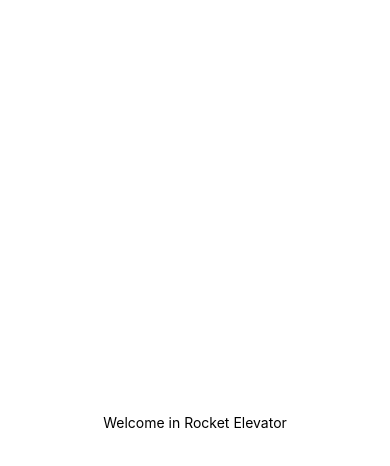
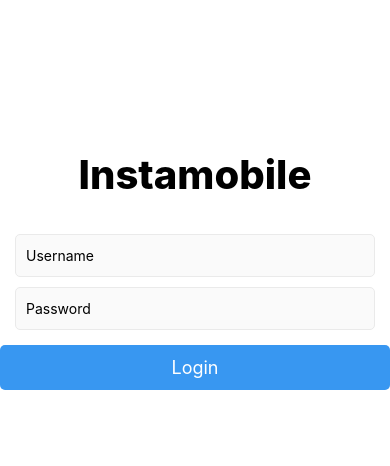
Before and after one commit to ayadisirine/Rocket-Elevator-Mobile, a React Native app: screen / in a window 390 px wide. Shown: the top 466 px of the page. Built offline with nearby package versions, Linux system fonts and the light colour scheme.

Commit message:
login page

```diff
--- a/App.js
+++ b/App.js
@@ -1,13 +1,12 @@
 import { StatusBar } from 'expo-status-bar';
 import React from 'react';
 import { StyleSheet, Text, View } from 'react-native';
+import LoginScreen from './src/login/login.js'
+
 
 export default function App() {
   return (
-    <View style={styles.container}>
-      <Text>Welcome in Rocket Elevator</Text>
-      <StatusBar style="auto" />
-    </View>
+    <LoginScreen />
   );
 }
 
--- a/app.json
+++ b/app.json
@@ -10,6 +10,14 @@
       "resizeMode": "contain",
       "backgroundColor": "#ffffff"
     },
+
+    "description": "This project is really great.",
+
+    "privacy": "public",
+    "sdkVersion": "26.0.0",
+    "platforms": ["ios", "android"],
+
+
     "updates": {
       "fallbackToCacheTimeout": 0
     },
--- a/package.json
+++ b/package.json
@@ -13,6 +13,7 @@
     "react": "16.13.1",
     "react-dom": "16.13.1",
     "react-native": "https://github.com/expo/react-native/archive/sdk-41.0.0.tar.gz",
+    "react-native-elements": "^3.4.1",
     "react-native-web": "~0.13.12"
   },
   "devDependencies": {
--- /dev/null
+++ b/src/login/login.js
@@ -0,0 +1,62 @@
+import React, { Component } from "react";
+
+import styles from "./style";
+import {Keyboard, Text, View, TextInput, TouchableWithoutFeedback, Alert, KeyboardAvoidingView} from 'react-native';
+import { Button } from 'react-native-elements';
+
+const appId = "1047121222092614"
+
+export default class LoginScreen extends Component {
+
+  render() {
+    return (
+      <KeyboardAvoidingView style={styles.containerView} behavior="padding">
+
+      <TouchableWithoutFeedback onPress={Keyboard.dismiss}>
+        <View style={styles.loginScreenContainer}>
+          <View style={styles.loginFormView}>
+          <Text style={styles.logoText}>Instamobile</Text>
+            <TextInput placeholder="Username" placeholderColor="#c4c3cb" style={styles.loginFormTextInput} />
+            <TextInput placeholder="Password" placeholderColor="#c4c3cb" style={styles.loginFormTextInput} secureTextEntry={true}/>
+            <Button
+              buttonStyle={styles.loginButton}
+              onPress={() => this.onLoginPress()}
+              title="Login"
+            />
+            <Button
+              buttonStyle={styles.fbLoginButton}
+              onPress={() => this.onFbLoginPress()}
+              title="Login with Facebook"
+              color="#3897f1"
+            />
+          </View>
+        </View>
+      </TouchableWithoutFeedback>
+      </KeyboardAvoidingView>
+    );
+  }
+
+  componentDidMount() {
+  }
+
+  componentWillUnmount() {
+  }
+
+  onLoginPress() {
+
+  }
+
+  async onFbLoginPress() {
+    const { type, token } = await Expo.Facebook.logInWithReadPermissionsAsync(appId, {
+      permissions: ['public_profile', 'email'],
+    });
+    if (type === 'success') {
+      const response = await fetch(
+        `https://graph.facebook.com/me?access_token=${token}`);
+      Alert.alert(
+        'Logged in!',
+        `Hi ${(await response.json()).name}!`,
+      );
+    }
+  }
+}
--- /dev/null
+++ b/src/login/style.js
@@ -0,0 +1,48 @@
+const React = require("react-native");
+
+const { StyleSheet } = React;
+
+export default {
+
+containerView: {
+  flex: 1,
+},
+loginScreenContainer: {
+  flex: 1,
+},
+logoText: {
+  fontSize: 40,
+  fontWeight: "800",
+  marginTop: 150,
+  marginBottom: 30,
+  textAlign: 'center',
+},
+loginFormView: {
+  flex: 1
+},
+loginFormTextInput: {
+  height: 43,
+  fontSize: 14,
+  borderRadius: 5,
+  borderWidth: 1,
+  borderColor: '#eaeaea',
+  backgroundColor: '#fafafa',
+  paddingLeft: 10,
+  marginLeft: 15,
+  marginRight: 15,
+  marginTop: 5,
+  marginBottom: 5,
+
+},
+loginButton: {
+  backgroundColor: '#3897f1',
+  borderRadius: 5,
+  height: 45,
+  marginTop: 10,
+},
+fbLoginButton: {
+  height: 45,
+  marginTop: 10,
+  backgroundColor: 'transparent',
+},
+};
```
Also changed, not shown: 1 other file (tests, documents, lock files or other folders).
